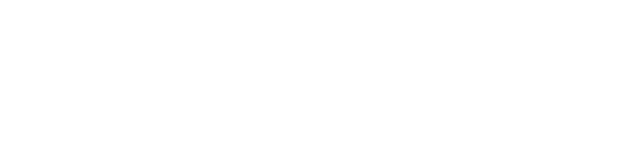
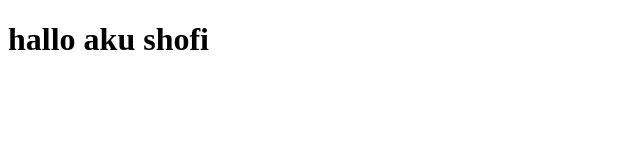
Before and after one commit to shofimaulidatulch-spec/ulangan-github, a plain HTML site: page index.html in a window 1280 px wide. Shown: the whole page, without its empty margins (0-640 px from the left). Drawn offline with Linux system fonts and the light colour scheme.

Commit message:
hallo aku siswa smk telkom

```diff
--- a/index.html
+++ b/index.html
@@ -6,6 +6,6 @@
     <title>Document</title>
 </head>
 <body>
-
+    <h1>hallo aku shofi</h1>
 </body>
 </html>
```
